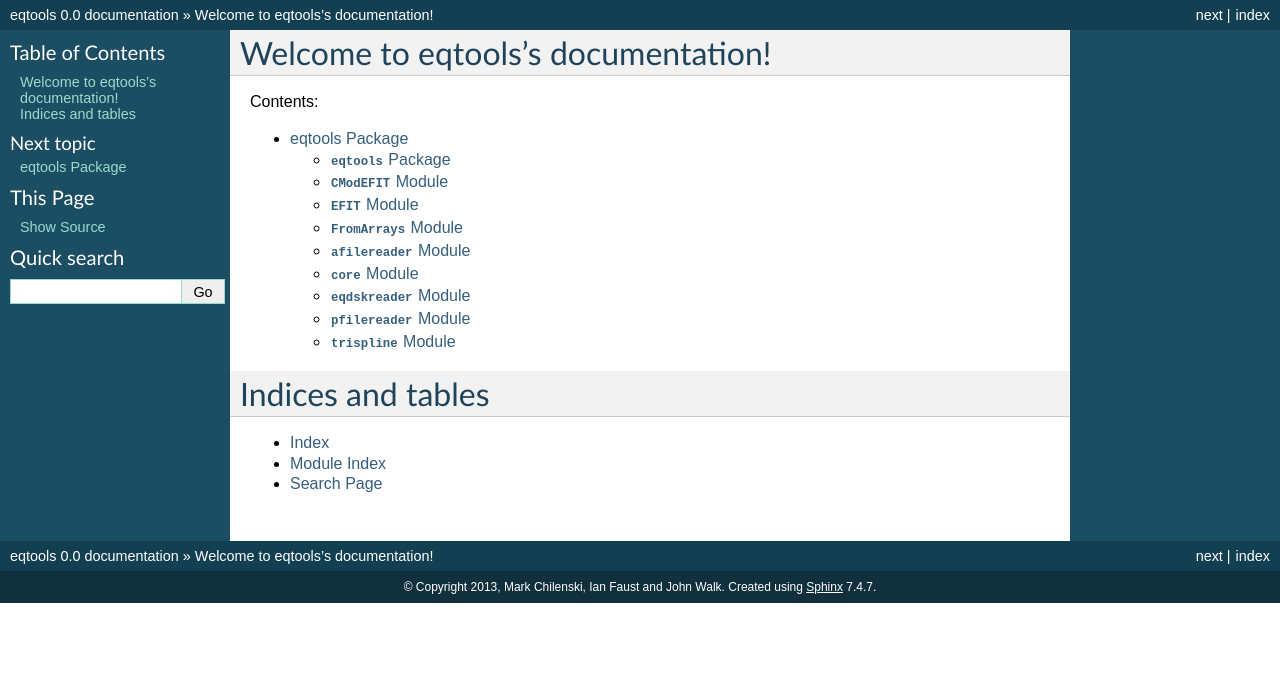
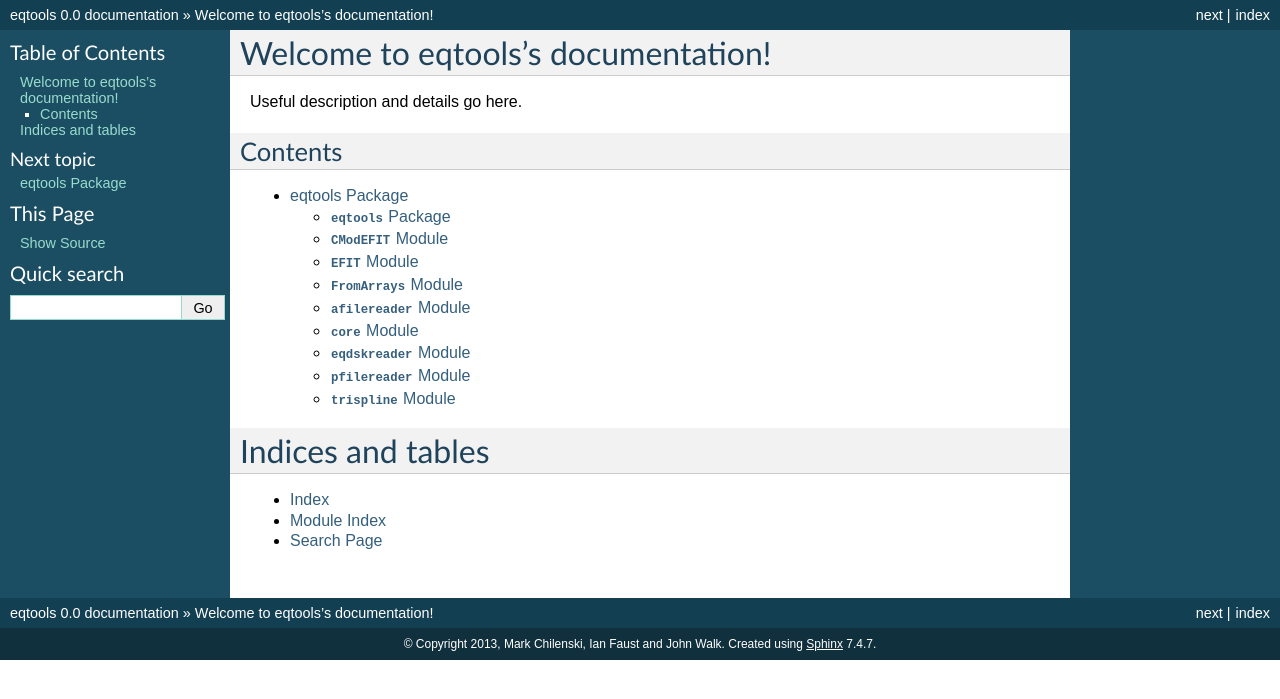
Before and after one commit to PSFCPlasmaTools/eqtools, a Sphinx documentation site: the page built from docs/source/index.rst, in a window 1280 px wide. Shown: the top 699 px of the page. Built offline with Sphinx 7.4.7, drawn with Linux system fonts in a browser that asks for light colours; formulas are drawn with MathJax 3.

Commit message:
Minor tweaks in index.rst

```diff
--- a/docs/source/index.rst
+++ b/docs/source/index.rst
@@ -6,7 +6,10 @@
 Welcome to eqtools's documentation!
 ===================================
 
-Contents:
+Useful description and details go here.
+
+Contents
+--------
 
 .. toctree::
    :maxdepth: 4
```
